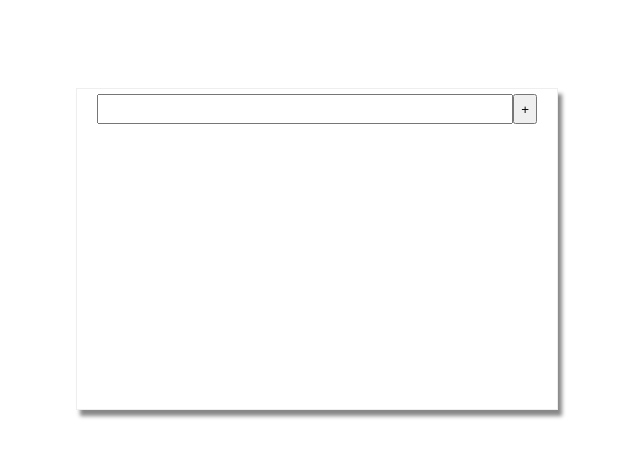
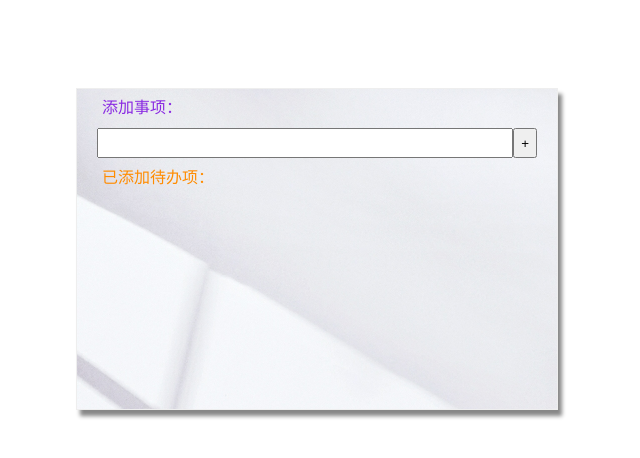
Before and after one commit to Xiaoqi-naipy/2, a plain HTML site: page web大作业/index.html in a window 1280 px wide. Shown: the whole page, without its empty margins (323-963 px from the left). Drawn offline with Linux system fonts and the light colour scheme.

Commit message:
小修改“ git commit -m 小修改”

```diff
--- a/web大作业/index.html
+++ b/web大作业/index.html
@@ -9,10 +9,12 @@
 
 <body>
     <div id='default-todo-panel' class="todo-panel">
+        <div class="head1">添加事项：</div>
         <div class="todo-editor">
             <input type="text" id="task_input">
             <button>+</button>
         </div>
+        <div class="head2">已添加待办项：</div>
         <div class="todo-items">
         </div>
     </div>
--- a/web大作业/styles.css
+++ b/web大作业/styles.css
@@ -1,6 +1,20 @@
 body {
     display: flex;
     justify-content: center;
+}
+
+.head1 {
+    color: blueviolet;
+    padding-left: 25px;
+    padding-top: 5px;
+    padding-bottom: 5px;
+}
+
+.head2 {
+    color: darkorange;
+    padding-left: 25px;
+    padding-top: 1px;
+    padding-bottom: 1px;
 }
 
 .todo-panel {
@@ -9,6 +23,7 @@ body {
     min-height: 20em;
     box-shadow: 4px 6px 4px #888;
     margin: 5em;
+    background: url(背景图片.jpg);
 }
 
 .todo-editor {
```
Also changed, not shown: web大作业/背景图片.jpg (added).
